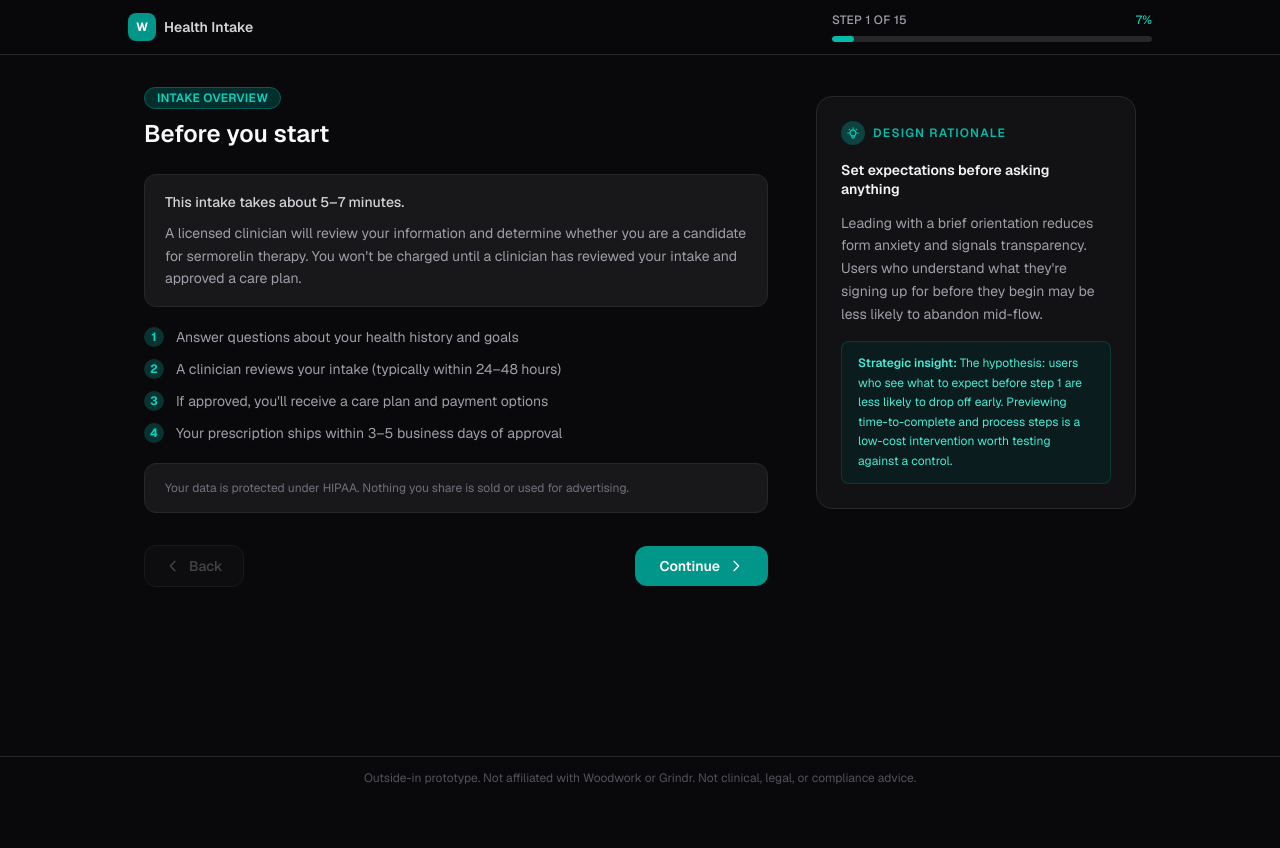
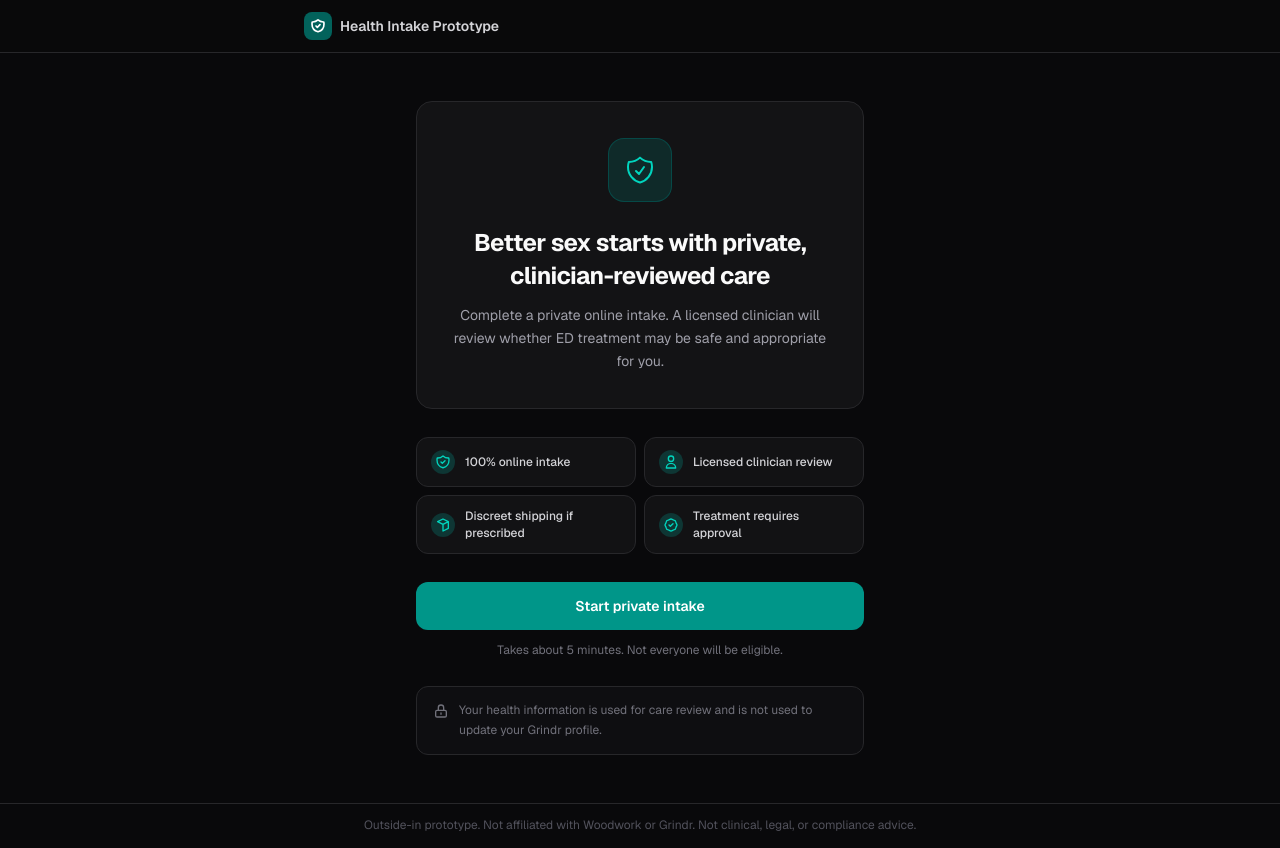
Before and after one commit to ECTWNYC/woodwork-intake-prototype, a Next.js app: page / in a window 1280 px wide. Before the commit the page ends 800 px from the top, so only its background shows below. Built offline with nearby package versions, Linux system fonts and the light colour scheme.

Commit message:
Add trust-first landing intro

```diff
--- a/app/components/IntakeFlow.tsx
+++ b/app/components/IntakeFlow.tsx
@@ -5,6 +5,7 @@ import ProgressBar from "./ProgressBar";
 import StepCard from "./StepCard";
 import OptionButton from "./OptionButton";
 import RationalePanel from "./RationalePanel";
+import LandingIntro from "./LandingIntro";
 
 // ---------------------------------------------------------------------------
 // Types
@@ -1187,8 +1188,13 @@ function buildSteps(): StepConfig[] {
 // ---------------------------------------------------------------------------
 
 export default function IntakeFlow() {
+  const [showLanding, setShowLanding] = useState(true);
   const [step, setStep] = useState(0);
   const [answers, setAnswers] = useState<Answers>({});
+
+  if (showLanding) {
+    return <LandingIntro onStart={() => setShowLanding(false)} />;
+  }
 
   const steps = buildSteps();
   const current = steps[step];
@@ -1222,11 +1228,13 @@ export default function IntakeFlow() {
         <div className="mx-auto max-w-5xl">
           <div className="flex items-center justify-between gap-4">
             <div className="flex items-center gap-2">
-              <div className="flex h-7 w-7 items-center justify-center rounded-lg bg-teal-600 text-xs font-bold text-white">
-                W
+              <div className="flex h-7 w-7 items-center justify-center rounded-lg bg-teal-700/80 text-white">
+                <svg className="h-4 w-4" fill="none" viewBox="0 0 24 24" stroke="currentColor" strokeWidth={2.5}>
+                  <path strokeLinecap="round" strokeLinejoin="round" d="M9 12l2 2 4-4m5.618-4.016A11.955 11.955 0 0112 2.944a11.955 11.955 0 01-8.618 3.04A12.02 12.02 0 003 9c0 5.591 3.824 10.29 9 11.622 5.176-1.332 9-6.03 9-11.622 0-1.042-.133-2.052-.382-3.016z" />
+                </svg>
               </div>
               <span className="text-sm font-semibold text-zinc-300">
-                Health Intake
+                Health Intake Prototype
               </span>
             </div>
             <div className="flex-1 max-w-xs">
@@ -1282,7 +1290,7 @@ export default function IntakeFlow() {
                 {isLastStep && (
                   <button
                     type="button"
-                    onClick={() => { setStep(0); setAnswers({}); }}
+                    onClick={() => { setStep(0); setAnswers({}); setShowLanding(true); }}
                     className="flex items-center gap-2 rounded-xl border border-zinc-700 bg-zinc-900 px-6 py-2.5 text-sm font-medium text-zinc-300 transition-all hover:border-zinc-500 hover:text-zinc-100"
                   >
                     Start over
--- /dev/null
+++ b/app/components/LandingIntro.tsx
@@ -0,0 +1,154 @@
+"use client";
+
+interface LandingIntroProps {
+  onStart: () => void;
+}
+
+const trustBullets = [
+  {
+    icon: (
+      <svg className="h-4 w-4" fill="none" viewBox="0 0 24 24" stroke="currentColor" strokeWidth={2}>
+        <path strokeLinecap="round" strokeLinejoin="round" d="M9 12l2 2 4-4m5.618-4.016A11.955 11.955 0 0112 2.944a11.955 11.955 0 01-8.618 3.04A12.02 12.02 0 003 9c0 5.591 3.824 10.29 9 11.622 5.176-1.332 9-6.03 9-11.622 0-1.042-.133-2.052-.382-3.016z" />
+      </svg>
+    ),
+    label: "100% online intake",
+  },
+  {
+    icon: (
+      <svg className="h-4 w-4" fill="none" viewBox="0 0 24 24" stroke="currentColor" strokeWidth={2}>
+        <path strokeLinecap="round" strokeLinejoin="round" d="M16 7a4 4 0 11-8 0 4 4 0 018 0zM12 14a7 7 0 00-7 7h14a7 7 0 00-7-7z" />
+      </svg>
+    ),
+    label: "Licensed clinician review",
+  },
+  {
+    icon: (
+      <svg className="h-4 w-4" fill="none" viewBox="0 0 24 24" stroke="currentColor" strokeWidth={2}>
+        <path strokeLinecap="round" strokeLinejoin="round" d="M20 7l-8-4-8 4m16 0l-8 4m8-4v10l-8 4m0-10L4 7m8 4v10" />
+      </svg>
+    ),
+    label: "Discreet shipping if prescribed",
+  },
+  {
+    icon: (
+      <svg className="h-4 w-4" fill="none" viewBox="0 0 24 24" stroke="currentColor" strokeWidth={2}>
+        <path strokeLinecap="round" strokeLinejoin="round" d="M9 12l2 2 4-4M7.835 4.697a3.42 3.42 0 001.946-.806 3.42 3.42 0 014.438 0 3.42 3.42 0 001.946.806 3.42 3.42 0 013.138 3.138 3.42 3.42 0 00.806 1.946 3.42 3.42 0 010 4.438 3.42 3.42 0 00-.806 1.946 3.42 3.42 0 01-3.138 3.138 3.42 3.42 0 00-1.946.806 3.42 3.42 0 01-4.438 0 3.42 3.42 0 00-1.946-.806 3.42 3.42 0 01-3.138-3.138 3.42 3.42 0 00-.806-1.946 3.42 3.42 0 010-4.438 3.42 3.42 0 00.806-1.946 3.42 3.42 0 013.138-3.138z" />
+      </svg>
+    ),
+    label: "Treatment requires approval",
+  },
+];
+
+export default function LandingIntro({ onStart }: LandingIntroProps) {
+  return (
+    <div className="flex min-h-screen flex-col bg-zinc-950">
+      {/* Header */}
+      <header className="border-b border-zinc-800 bg-zinc-950/90 px-4 py-3">
+        <div className="mx-auto max-w-2xl">
+          <div className="flex items-center gap-2">
+            <div className="flex h-7 w-7 items-center justify-center rounded-lg bg-teal-700/80 text-white">
+              <svg className="h-4 w-4" fill="none" viewBox="0 0 24 24" stroke="currentColor" strokeWidth={2.5}>
+                <path strokeLinecap="round" strokeLinejoin="round" d="M9 12l2 2 4-4m5.618-4.016A11.955 11.955 0 0112 2.944a11.955 11.955 0 01-8.618 3.04A12.02 12.02 0 003 9c0 5.591 3.824 10.29 9 11.622 5.176-1.332 9-6.03 9-11.622 0-1.042-.133-2.052-.382-3.016z" />
+              </svg>
+            </div>
+            <span className="text-sm font-semibold text-zinc-300">
+              Health Intake Prototype
+            </span>
+          </div>
+        </div>
+      </header>
+
+      {/* Main */}
+      <main className="flex flex-1 items-center justify-center px-4 py-12">
+        <div className="w-full max-w-md flex flex-col gap-7">
+
+          {/* Hero card */}
+          <div className="rounded-2xl border border-zinc-800 bg-zinc-900/70 px-7 py-9 text-center">
+            {/* Abstract privacy icon */}
+            <div className="mx-auto mb-6 flex h-16 w-16 items-center justify-center rounded-2xl border border-teal-800/60 bg-teal-900/40">
+              <svg
+                className="h-8 w-8 text-teal-400"
+                fill="none"
+                viewBox="0 0 24 24"
+                stroke="currentColor"
+                strokeWidth={1.5}
+              >
+                <path
+                  strokeLinecap="round"
+                  strokeLinejoin="round"
+                  d="M9 12.75L11.25 15 15 9.75m-3-7.036A11.959 11.959 0 013.598 6 11.99 11.99 0 003 9.749c0 5.592 3.824 10.29 9 11.623 5.176-1.332 9-6.03 9-11.622 0-1.31-.21-2.571-.598-3.751h-.152c-3.196 0-6.1-1.248-8.25-3.285z"
+                />
+              </svg>
+            </div>
+
+            <h1 className="text-2xl font-bold leading-snug tracking-tight text-zinc-50 mb-3">
+              Better sex starts with private,<br className="hidden sm:block" /> clinician-reviewed care
+            </h1>
+            <p className="text-sm leading-relaxed text-zinc-400">
+              Complete a private online intake. A licensed clinician will review whether ED treatment may be safe and appropriate for you.
+            </p>
+          </div>
+
+          {/* Trust bullets */}
+          <div className="grid grid-cols-2 gap-2">
+            {trustBullets.map((item) => (
+              <div
+                key={item.label}
+                className="flex items-center gap-2.5 rounded-xl border border-zinc-800 bg-zinc-900/60 px-3.5 py-3"
+              >
+                <span className="flex h-6 w-6 shrink-0 items-center justify-center rounded-full bg-teal-900/60 text-teal-400">
+                  {item.icon}
+                </span>
+                <span className="text-xs font-medium leading-snug text-zinc-300">
+                  {item.label}
+                </span>
+              </div>
+            ))}
+          </div>
+
+          {/* CTA */}
+          <div className="flex flex-col items-center gap-3">
+            <button
+              type="button"
+              onClick={onStart}
+              className="w-full rounded-xl bg-teal-600 px-6 py-3.5 text-sm font-semibold text-white transition-all hover:bg-teal-500 focus:outline-none focus-visible:ring-2 focus-visible:ring-teal-500"
+            >
+              Start private intake
+            </button>
+            <p className="text-xs text-zinc-500">
+              Takes about 5 minutes. Not everyone will be eligible.
+            </p>
+          </div>
+
+          {/* Privacy reassurance */}
+          <div className="flex items-start gap-2.5 rounded-xl border border-zinc-800 bg-zinc-900/40 px-4 py-3.5">
+            <svg
+              className="h-4 w-4 mt-0.5 shrink-0 text-zinc-500"
+              fill="none"
+              viewBox="0 0 24 24"
+              stroke="currentColor"
+              strokeWidth={2}
+            >
+              <path
+                strokeLinecap="round"
+                strokeLinejoin="round"
+                d="M12 15v2m-6 4h12a2 2 0 002-2v-6a2 2 0 00-2-2H6a2 2 0 00-2 2v6a2 2 0 002 2zm10-10V7a4 4 0 00-8 0v4h8z"
+              />
+            </svg>
+            <p className="text-xs leading-relaxed text-zinc-500">
+              Your health information is used for care review and is not used to update your Grindr profile.
+            </p>
+          </div>
+
+        </div>
+      </main>
+
+      {/* Disclaimer footer */}
+      <footer className="border-t border-zinc-800 bg-zinc-950 px-4 py-3">
+        <p className="mx-auto max-w-2xl text-center text-xs leading-relaxed text-zinc-600">
+          Outside-in prototype. Not affiliated with Woodwork or Grindr. Not clinical, legal, or compliance advice.
+        </p>
+      </footer>
+    </div>
+  );
+}
```
Also changed, not shown: 1 other file (tests, documents, lock files or other folders).
